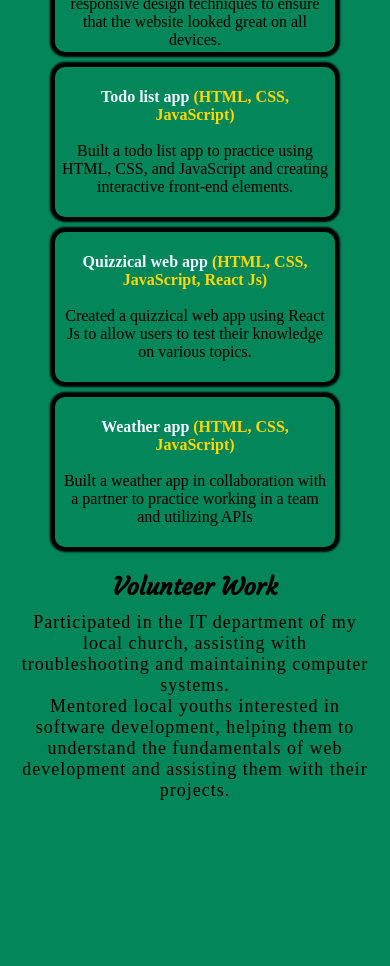
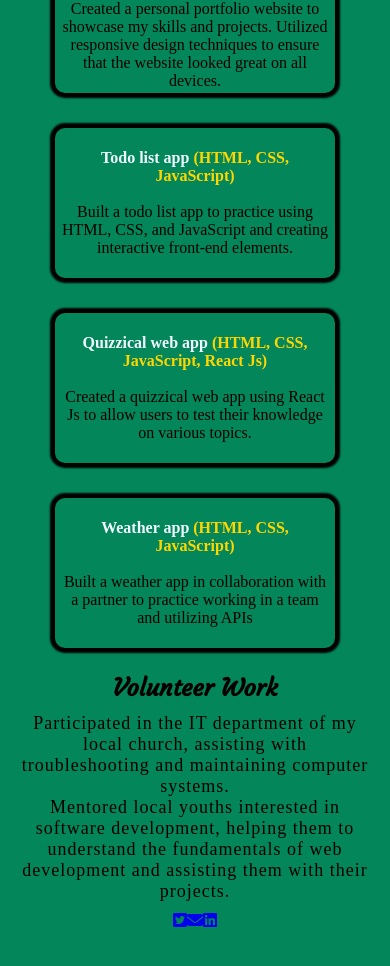
Before and after one commit to Bennyjoez/Resume, a React (Vite) app: page / in a window 390 px wide. Shown: the part 1580-2546 px from the top of the page. Before the commit the page ends 2421 px from the top, so only its background shows below. Built offline with nearby package versions, Linux system fonts and the light colour scheme.

Commit message:
Added certs

```diff
--- a/src/App.jsx
+++ b/src/App.jsx
@@ -2,10 +2,16 @@ import React from "react";
 
 
 export default function App() {
-  const [display, setDisplay] = React.useState(false)
+  const [res, setRes] = React.useState(false)
+  const [javascript, setJavascript] = React.useState(false)
 
-  function showCert() {
+  function showCert(string) {
     //display the cert of the clicked link
+    if(string === "responsive") {
+      setRes(!res)
+    } else if(string === "javascript") {
+      setJavascript(!javascript)
+    }
   }
 
   return (
@@ -23,7 +29,8 @@ export default function App() {
         Summary
       </h2>
       <p className="description">
-        Self-taught software developer with experience in front-end web development and a passion for creating innovative and user-friendly applications. Proficient in HTML, CSS, JavaScript, and React Js, with a strong focus on best practices and clean, readable code. Familiar with ChatGPT and other artificial intelligence and natural language processing technologies. Currently enrolled in a Web3 Development Bootcamp at Alchemy University, with plans to further my education through a full-stack developer program at Microverse and finish my full-stack development certification in 2023. Seeking a software developer internship or entry-level position to gain practical experience and contribute my skills to a team.
+      Self-taught software developer with experience in front-end web development and a passion for creating innovative and user-friendly applications. Proficient in HTML, CSS, JavaScript, and React Js, with a strong focus on best practices and clean, readable code. Familiar with ChatGPT and other artificial intelligence and natural language processing technologies. <br />
+      Currently enrolled in a Web3 Development Bootcamp at Alchemy University, with plans to further my education through a full-stack developer program at Microverse and finish my full-stack development certification in 2023. I am seeking a software developer internship or entry-level position to gain practical experience and contribute my skills to a team.
       </p>
       <h2 className="section-heading">Skills</h2>
       <ul>
@@ -42,12 +49,14 @@ export default function App() {
       <h2 className="section-heading">Certifications</h2>
       <ul>
         <li>
-          <a href="https://www.freecodecamp.org/certification/bennyjoez/responsive-web-design">freeCodeCamp: Responsive Web Design</a>
-          <img src="/images/responsive-web.png" alt="Responsive web certification" className="certs" />
+          <a href="https://www.freecodecamp.org/certification/bennyjoez/responsive-web-design" target={"_blank"} onClick={() => showCert('responsive')}>freeCodeCamp: Responsive Web Design</a>
+          <img src="/images/responsive-web.png" alt="Responsive web certification" className={`certs ${res ? "show" : ""}`} />
         </li>
         <li>
-          <a href="https://www.freecodecamp.org/certification/bennyjoez/javascript-algorithms-and-data-structures">freeCodeCamp: JavaScript Algorithms and Data Structures</a>
-          <img src="/images/javascript-algorithims-data-structures.png" alt="Javascript certification" className="certs" />
+          <a href="https://www.freecodecamp.org/certification/bennyjoez/javascript-algorithms-and-data-structures" target={"_blank"} onClick={() => showCert("javascript")}>
+            freeCodeCamp: JavaScript Algorithms and Data Structures
+          </a>
+          <img src="/images/javascript-algorithims-data-structures.png" alt="Javascript certification" className={`certs ${javascript ? 'show' : ''}`} />
         </li>
         <li>
           Full Stack Web Development Certification, Microverse (planned for 2023)
@@ -77,6 +86,11 @@ export default function App() {
         <li>Participated in the IT department of my local church, assisting with troubleshooting and maintaining computer systems.</li>
         <li>Mentored local youths interested in software development, helping them to understand the fundamentals of web development and assisting them with their projects.</li>
       </ul>
+      <footer className="footer">
+        <a href="https://twitter.com/bennyjoezz"><i class="fa-brands fa-square-twitter"></i></a>
+        <a href="mailto:njugunab655@gmail.com"><i class="fa-solid fa-envelope"></i></a>
+        <a href="https://www.linkedin.com/in/benson-njuguna-008146242/"><i class="fa-brands fa-linkedin"></i></a>
+      </footer>
     </div>
   )
 }
--- a/src/index.css
+++ b/src/index.css
@@ -31,9 +31,11 @@ a {
 }
 .certs {
   height: 500px;
-  margin: auto;
+  margin: 20px auto;
   display: none;
+  cursor: pointer;
 }
+
 
 p, li {
   letter-spacing: 1px;
@@ -49,8 +51,8 @@ p, li {
 .project-tile {
   width: 200px;
   padding: 5px;
-  height: 100%;
-  margin: auto;
+  height: 200px;
+  margin: 20px auto;
   box-shadow: 0px 0px 2px 5px;
   border-radius: 10px;
   font-size: 16px;
@@ -75,12 +77,15 @@ p, li {
   font-size: 30px;
   cursor: pointer;
 }
-
+.show {
+  display: block;
+}
 @media (max-width: 450px) {
   .project-tile {
     width: 80%;
     height: 150px;
     margin-bottom: 15px;
     justify-content: center;
+    padding-block: 20px;
   }
 }
```
